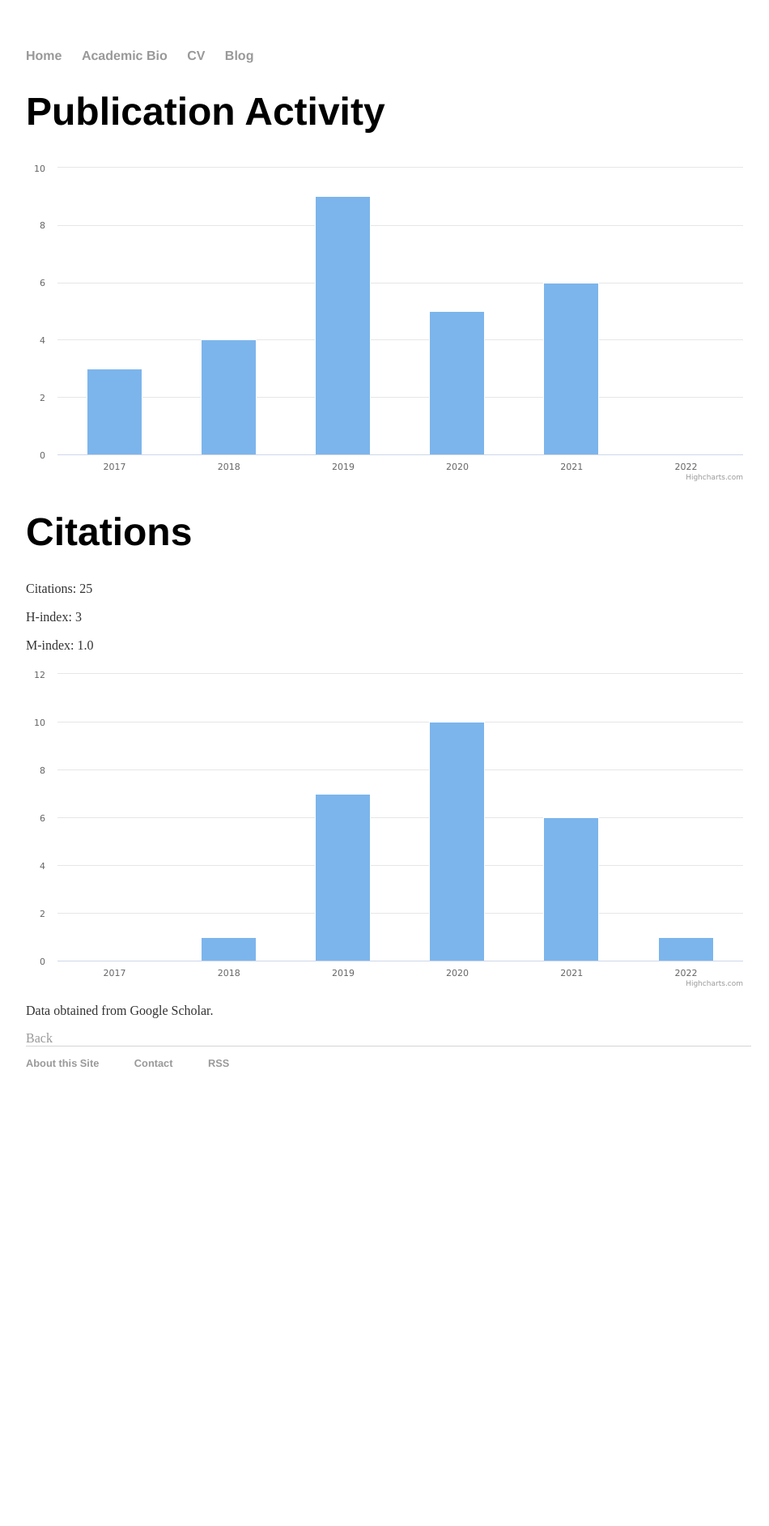
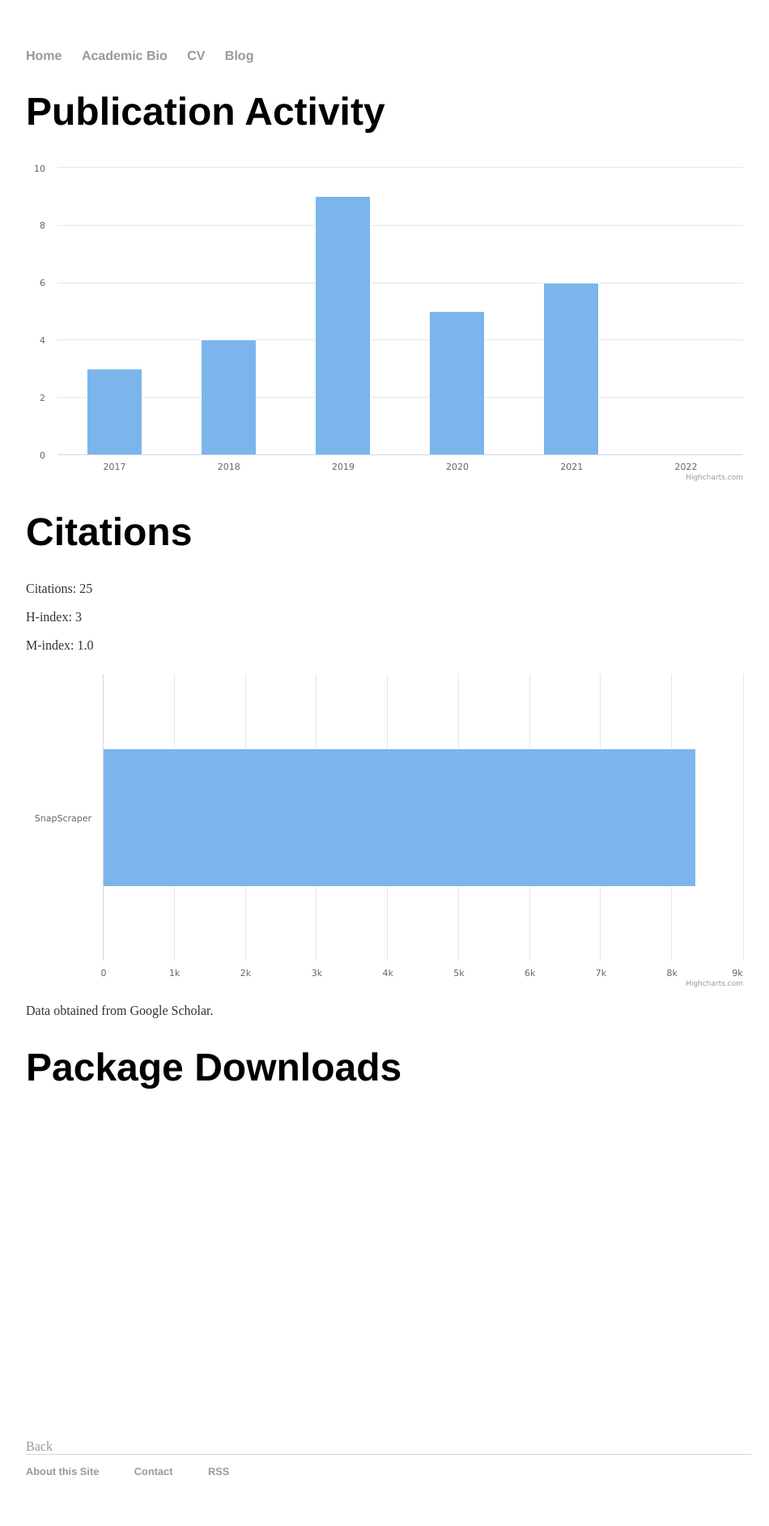
Before and after one commit to rhematt/rhematt.github.io, a Jekyll site: the page built from cv/activity.html, in a window 1280 px wide. Shown: the whole page at 81% size, without its empty margins (160-1110 px from the left). Built offline with Jekyll 4.4.1, drawn with Linux system fonts in a browser that asks for light colours; before the commit the page ends 1380 px from its top, so only the background shows below that.

Commit message:
Update activity.html

```diff
--- a/cv/activity.html
+++ b/cv/activity.html
@@ -70,4 +70,38 @@ document.addEventListener('DOMContentLoaded', function() {
 </script>
 <p>Data obtained from Google Scholar.</p>
 
+
+<h1>Package Downloads</h1>
+
+<div id="citationsgraph" style="width:100%; height:400px;"></div>
+<script>
+document.addEventListener('DOMContentLoaded', function() {
+  		const chart = Highcharts.chart('citationsgraph', {
+		chart: {
+   			   type: 'bar'
+	    	},
+		legend:{
+			enabled: false,
+		},
+  		title: {
+            		text: ''
+        		},
+			xAxis: {
+ 	 			categories: ["SnapScraper"]
+			},
+		yAxis: {
+			title: {
+                			text: ''
+            		}
+		},
+			series: [{
+			name: '',
+  				data: [ 8336 ]
+			}]
+  		});
+});
+</script>
+
+
+
 <a href="/cv"> Back </a>
```
